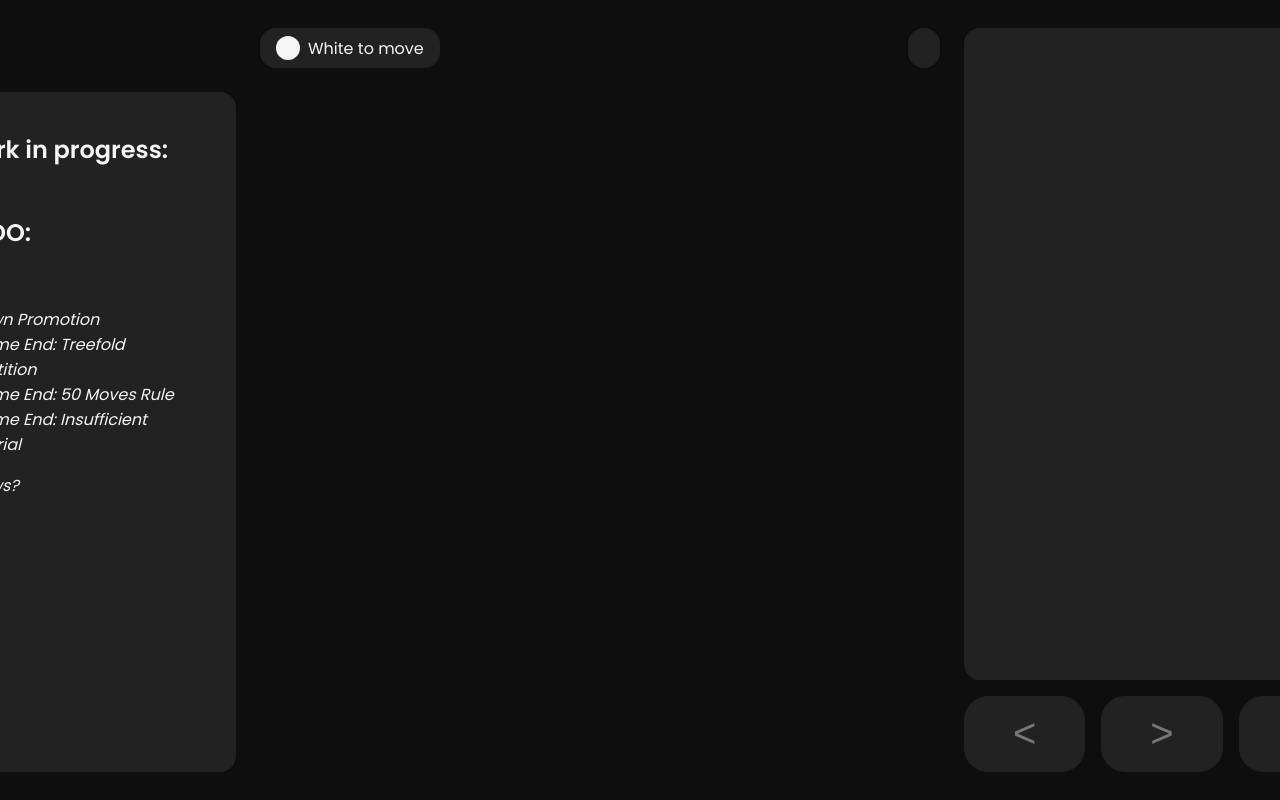
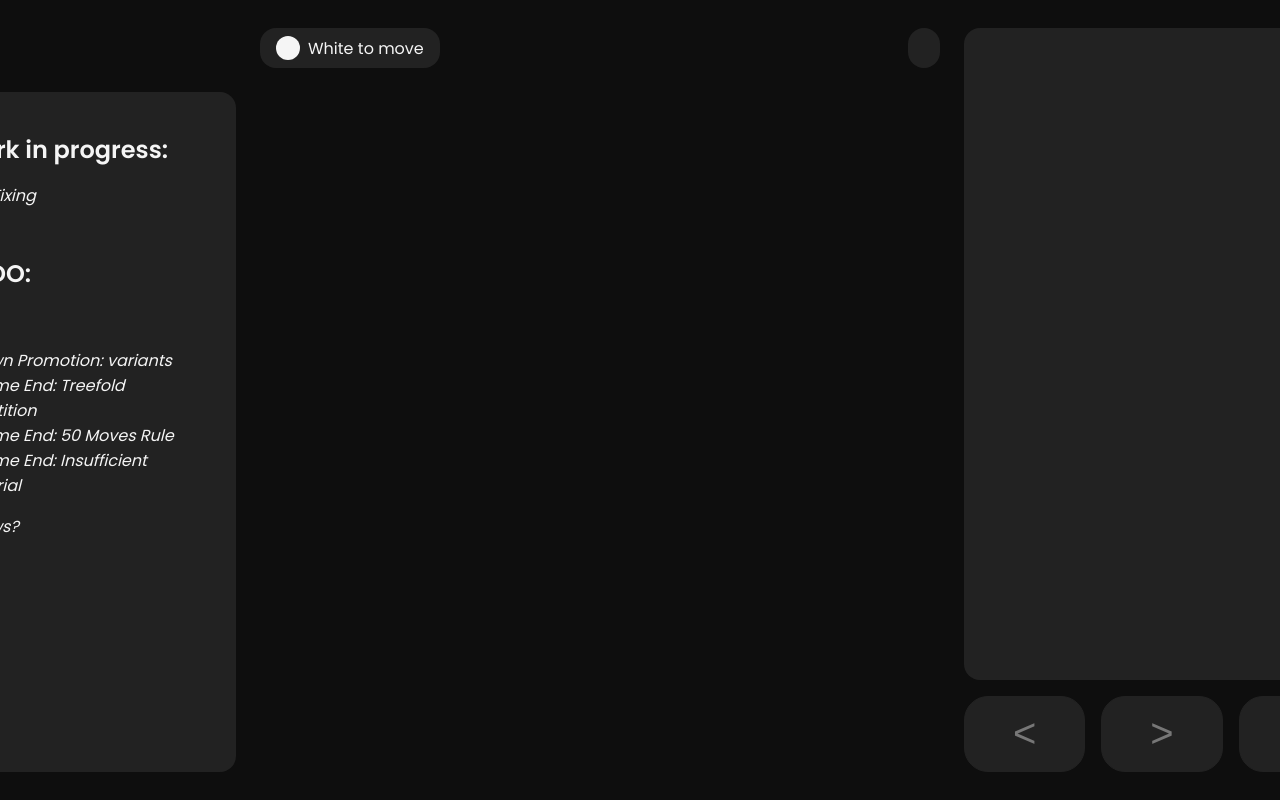
Before and after one commit to Thibault-Monnier/free-chess, a website: page index.html in a window 1280 px wide. Shown: the top 800 px of the page. Drawn offline with Linux system fonts and the light colour scheme.

Commit message:
work panel

```diff
--- a/index.html
+++ b/index.html
@@ -13,12 +13,12 @@
         <div class="chess">
             <div class="improvements">
                 <h1>Work in progress:</h1>
-                <p></p>
+                <p>Bug Fixing</p>
 
                 <h1>TODO:</h1>
                 <p>Bot</p>
                 <p>
-                    - Pawn Promotion<br />
+                    - Pawn Promotion: variants<br />
                     - Game End: Treefold Repetition<br />
                     - Game End: 50 Moves Rule<br />
                     - Game End: Insufficient Material
```
